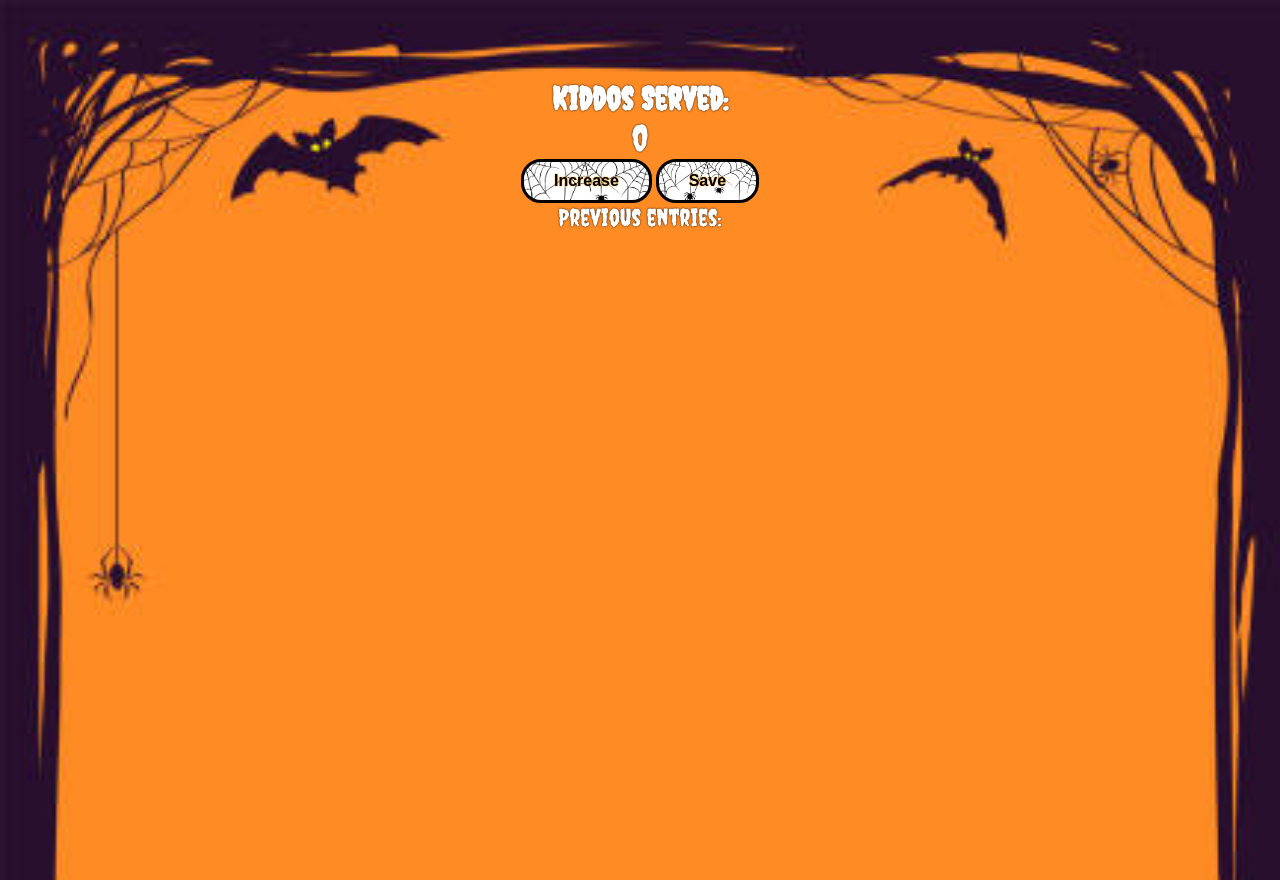
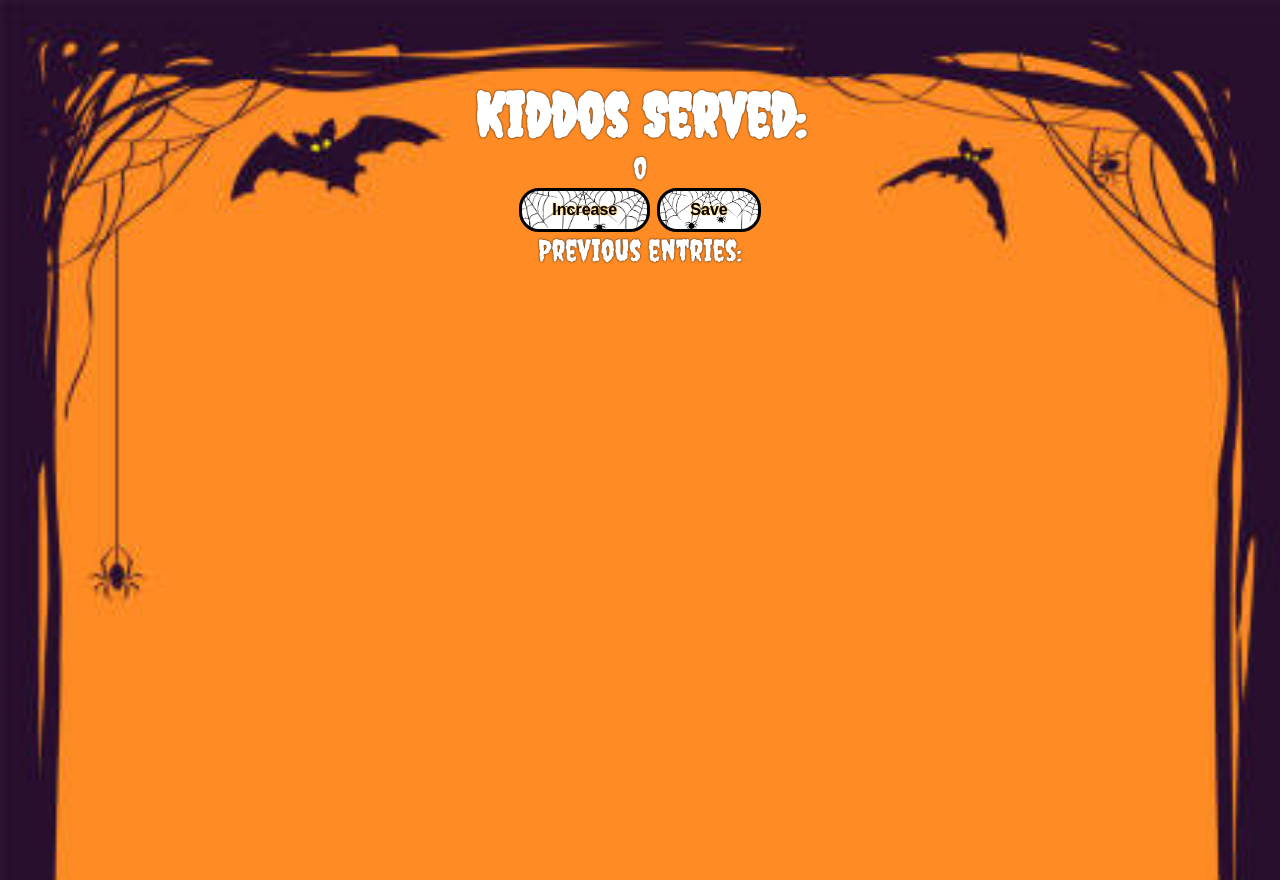
Before and after one commit to BlakeT87/halloween-counter, a plain HTML site: page index.html in a window 1280 px wide. Drawn offline with Linux system fonts and the light colour scheme.

Commit message:
increase overall font size for readability
increased body font size to 30px

```diff
--- a/styles.css
+++ b/styles.css
@@ -12,6 +12,7 @@ body{
     color: white;
     text-shadow: 0px 0px 2px black;
     font-family: 'Creepster', cursive;
+    font-size: 30px;
 }
 
 #main{
@@ -22,26 +23,6 @@ body{
     align-items: center;
 }
 
-#count-el{
-    font-size: 36px;
-}
-
-#save-el{
-    font-size: 24px;
-}
-
-h2{
-    font-size: 24px;
-}
-
-#all{
-    max-width: 720px;
-}
-
-#buttons{
-
-
-}
 
 button{
     border: none;
```
Also changed, not shown: 1 other file.
